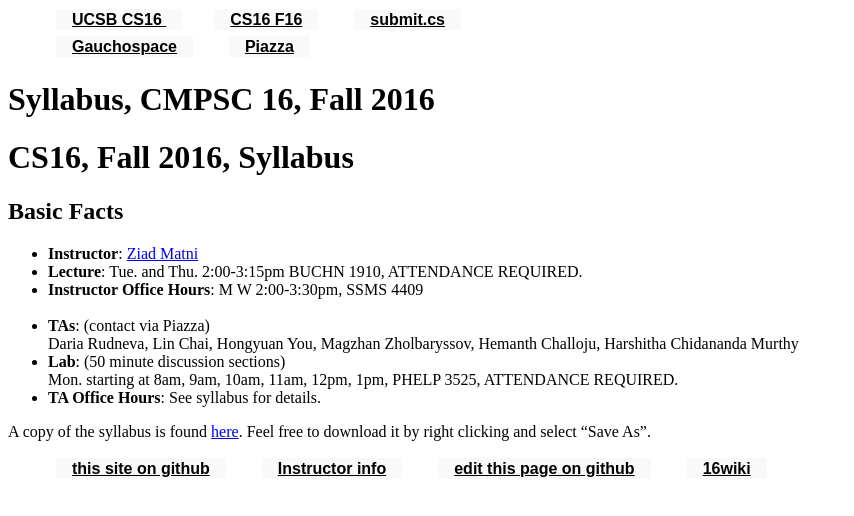
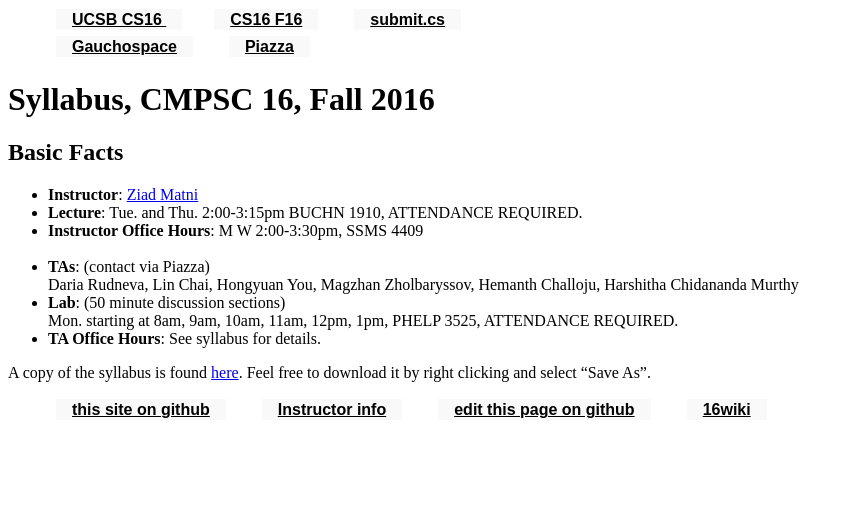
Before and after one commit to ucsb-cs16-s16/https-ucsb-cs16-s17.github.io, a Jekyll site: the page built from _info/syllabus.md, in a window 1280 px wide. Shown: the top 516 px of the page, without its empty margins (0-854 px from the left). Built offline with Jekyll 4.4.1, drawn with Linux system fonts in a browser that asks for light colours.

Commit message:
Update syllabus.md

```diff
--- a/_info/syllabus.md
+++ b/_info/syllabus.md
@@ -3,9 +3,6 @@ title: "Syllabus, CMPSC 16, Fall 2016"
 layout: handout
 ready: true
 ---
-
-CS16, Fall 2016, Syllabus
-===========================
 
 Basic Facts
 -----------
```
